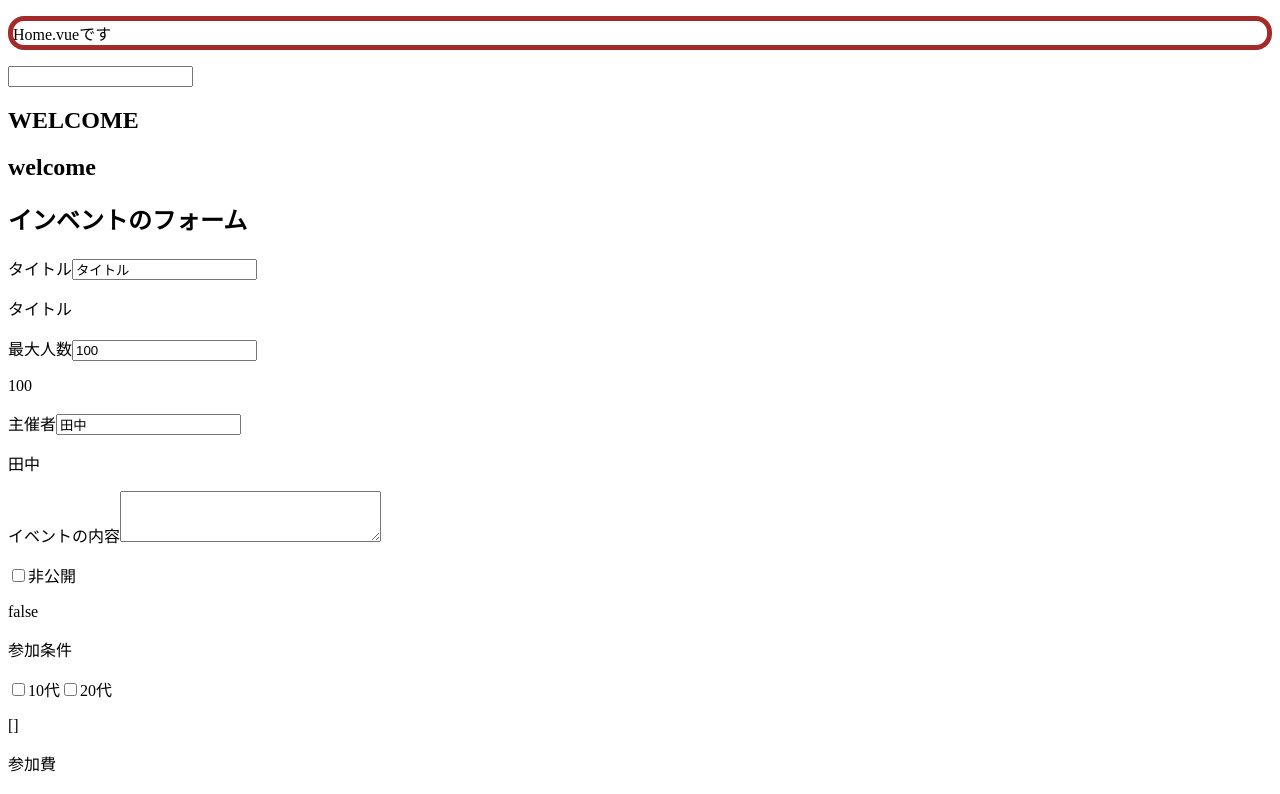
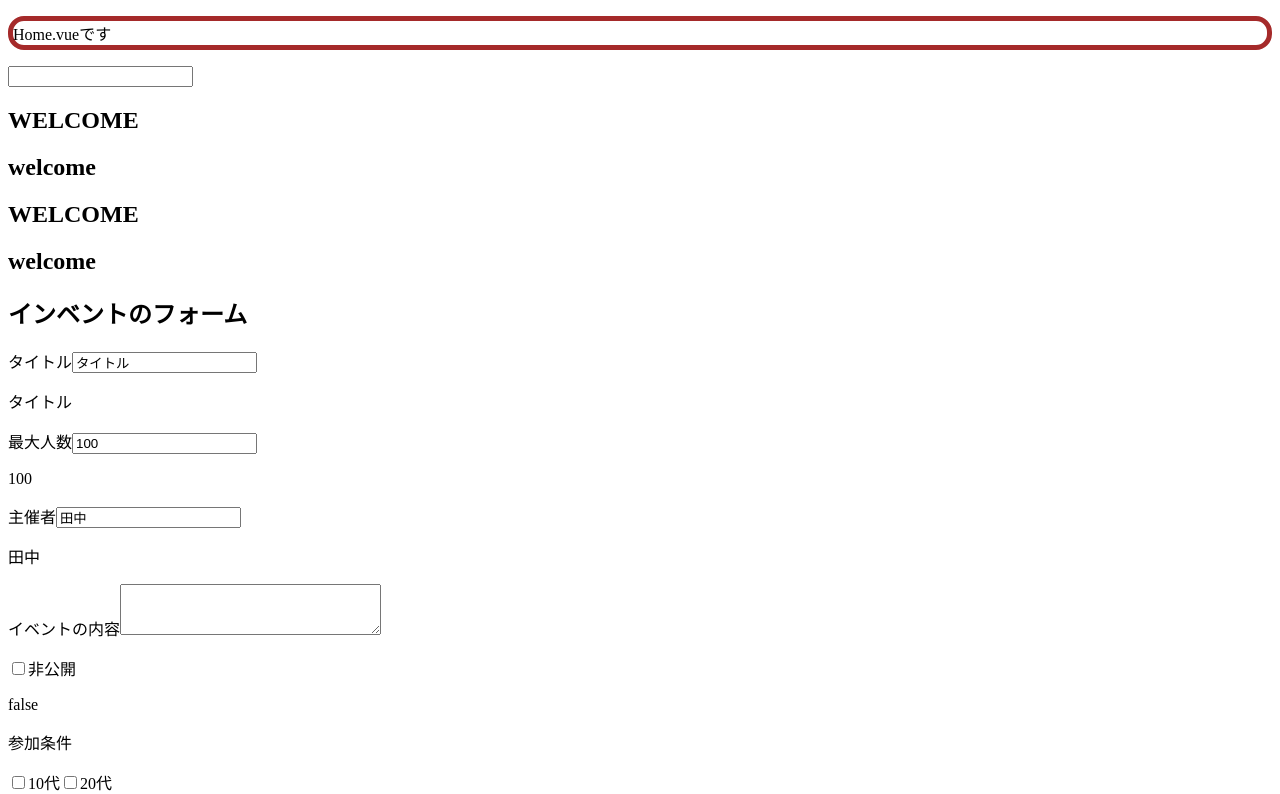
Before and after one commit to shirokuma0503/udemy-vue.js, a Vue app in the folder udemy-vue.js/: page / in a window 1280 px wide. Shown: the top 794 px of the page. Built offline with nearby package versions, Linux system fonts and the light colour scheme.

Commit message:
11_152:mixins

```diff
--- /dev/null
+++ b/udemy-vue.js/src/components/CountNumber.vue
@@ -0,0 +1,14 @@
+<template>
+  <div>
+    <h2>{{ title | upperCase }}</h2>
+    <h2>{{ subTitle | lowerCase }}</h2>
+  </div>
+</template>
+
+<script>
+import { countNumber } from "@/countNumber";
+
+export default {
+  mixins: [countNumber]
+}
+</script>
--- a/udemy-vue.js/src/components/TestHome.vue
+++ b/udemy-vue.js/src/components/TestHome.vue
@@ -5,21 +5,18 @@
 
     <h2>{{ title | upperCase }}</h2>
     <h2>{{ subTitle | lowerCase }}</h2>
+
+    <CountNumber></CountNumber>
   </div>
 </template>
 
 <script>
+import CountNumber from "./CountNumber.vue";
+import { countNumber } from "@/countNumber";
 export default {
-  data() {
-    return {
-      title: "welcome",
-      subTitle: "WELCOME"
-    }
-  },
-  filters: {
-    lowerCase(value) {
-      return value.toLowerCase();
-    }
+  mixins: [countNumber],
+  components: {
+    CountNumber
   },
   directives: {
     border(el, binding) {
--- /dev/null
+++ b/udemy-vue.js/src/countNumber.js
@@ -0,0 +1,13 @@
+export const countNumber = {
+  data() {
+    return {
+      title: "welcome",
+      subTitle: "WELCOME"
+    }
+  },
+  filters: {
+    lowerCase(value) {
+      return value.toLowerCase();
+    }
+  }
+};
```
